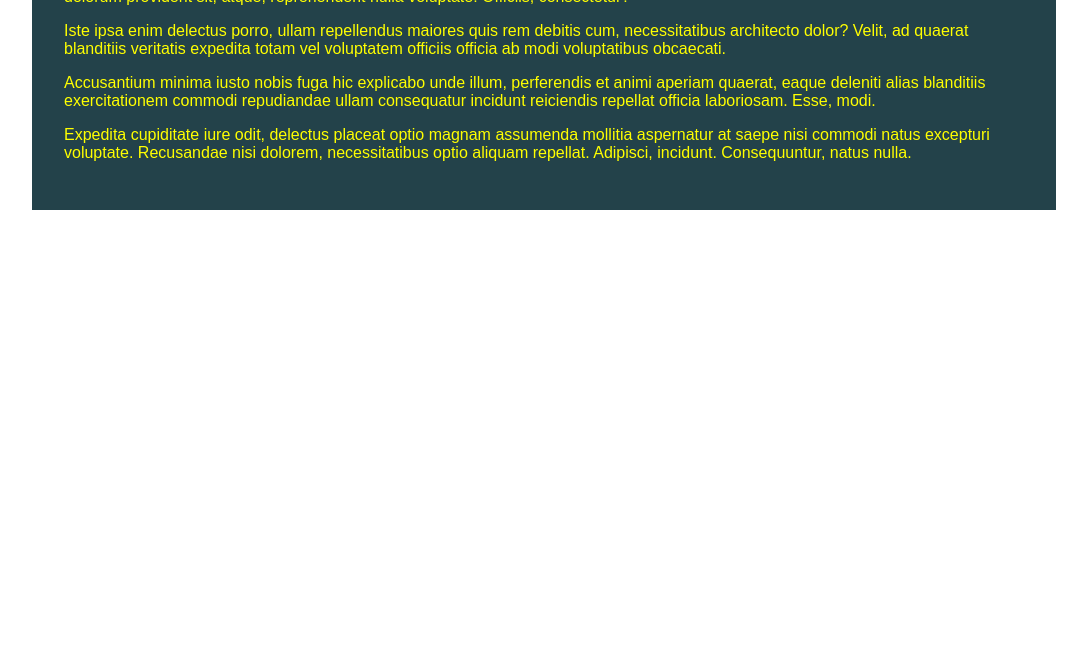
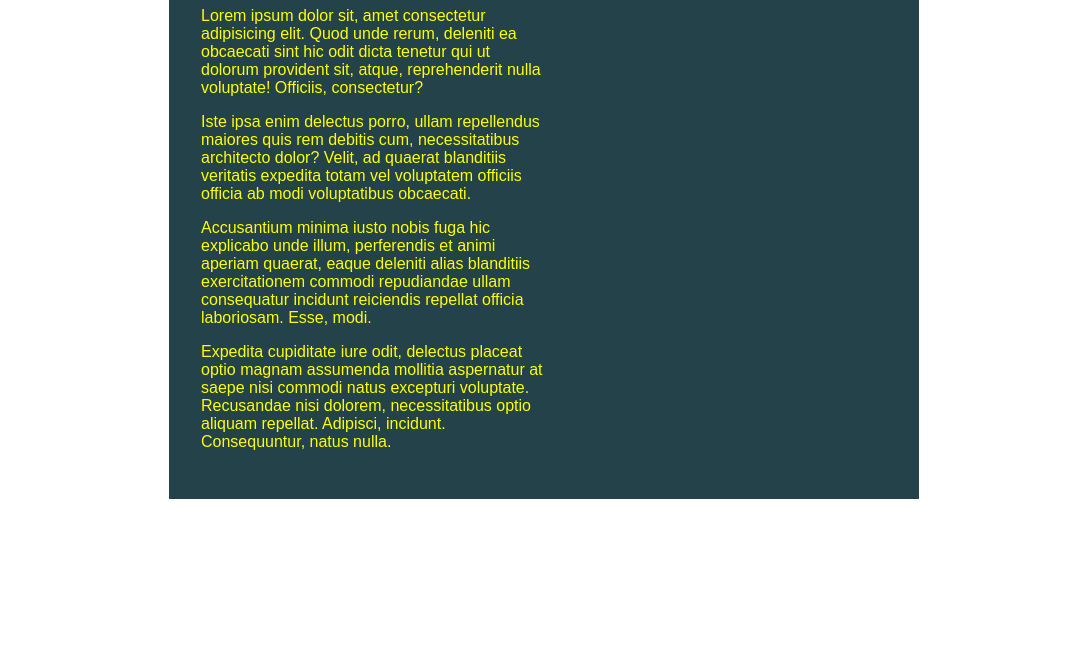
Before and after one commit to Prakash-Ravichandran/conquering_responsive_layouts, a plain HTML site: page Challenge_1/index.html in a window 1280 px wide. Shown: the part 142-800 px from the top of the page, without its empty margins (96-1183 px from the left). Drawn offline with Linux system fonts and the light colour scheme.

Commit message:
FIx: Fix for larger screen using max-width property

```diff
--- a/Challenge_1/style.css
+++ b/Challenge_1/style.css
@@ -26,8 +26,18 @@ body {
   color: yellow;
 
   width: 80%;
+  max-width: 750px;
   margin: 0 auto;
 
   padding: 2em;
-  height: 100%;
+  /* height: 100%;  100% is a default one */
 }
+.intro-content {
+  width: 50%; /* child width should be smaller than parent */
+}
+
+/* By only remove height: 300px -> 100% is good for smaller screeens but
+s we saw, setting a fixed width on an element tends to be a bad idea. Instead we can use percentages, which make our lives easier.
+
+The only issue with this is, at large screens, things can get too big. Thankfully, we have max-width that can help us out.
+*/
```
